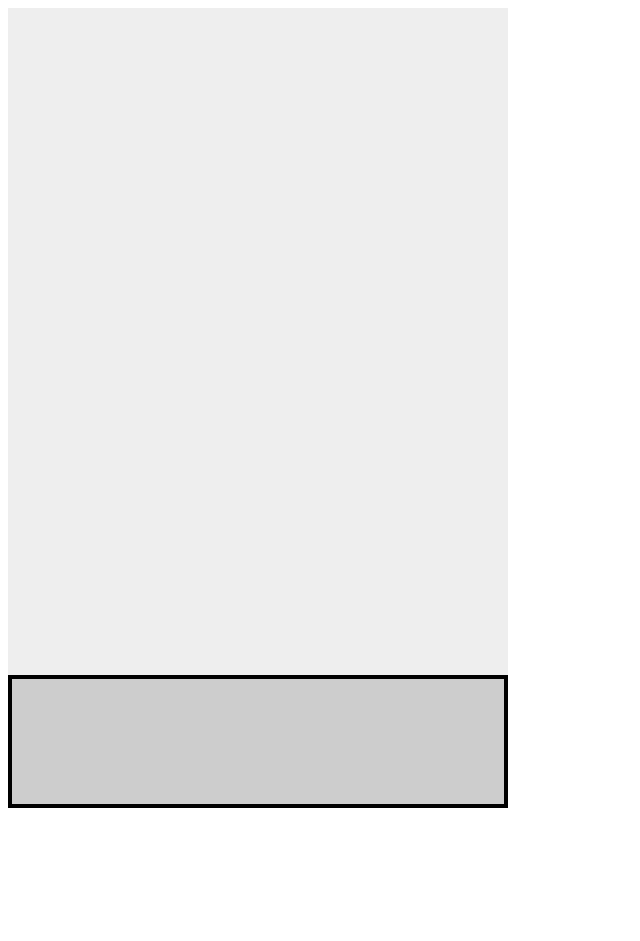
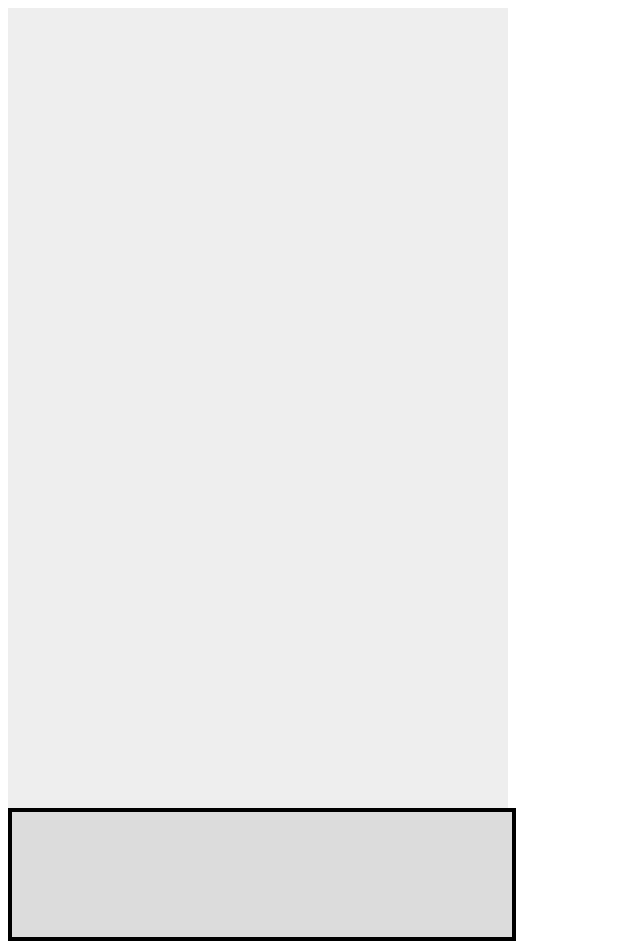
Before and after one commit to ramonaspence/somatics-mini-game, a plain HTML site: page index.html in a window 1280 px wide. Shown: the whole page, without its empty margins (0-640 px from the left). Before the commit the page ends 816 px from the top, so only its background shows below. Drawn offline with Linux system fonts and the light colour scheme.

Commit message:
target position relative to top

```diff
--- a/styles.css
+++ b/styles.css
@@ -27,6 +27,6 @@
     height: 125px;
     background-color: rgba(0, 0, 0, 0.137);
     border: 4px, black, solid;
-    display: flex;
-    align-self: flex-end;
+    position: absolute;
+    top: 800px;
   }
```
